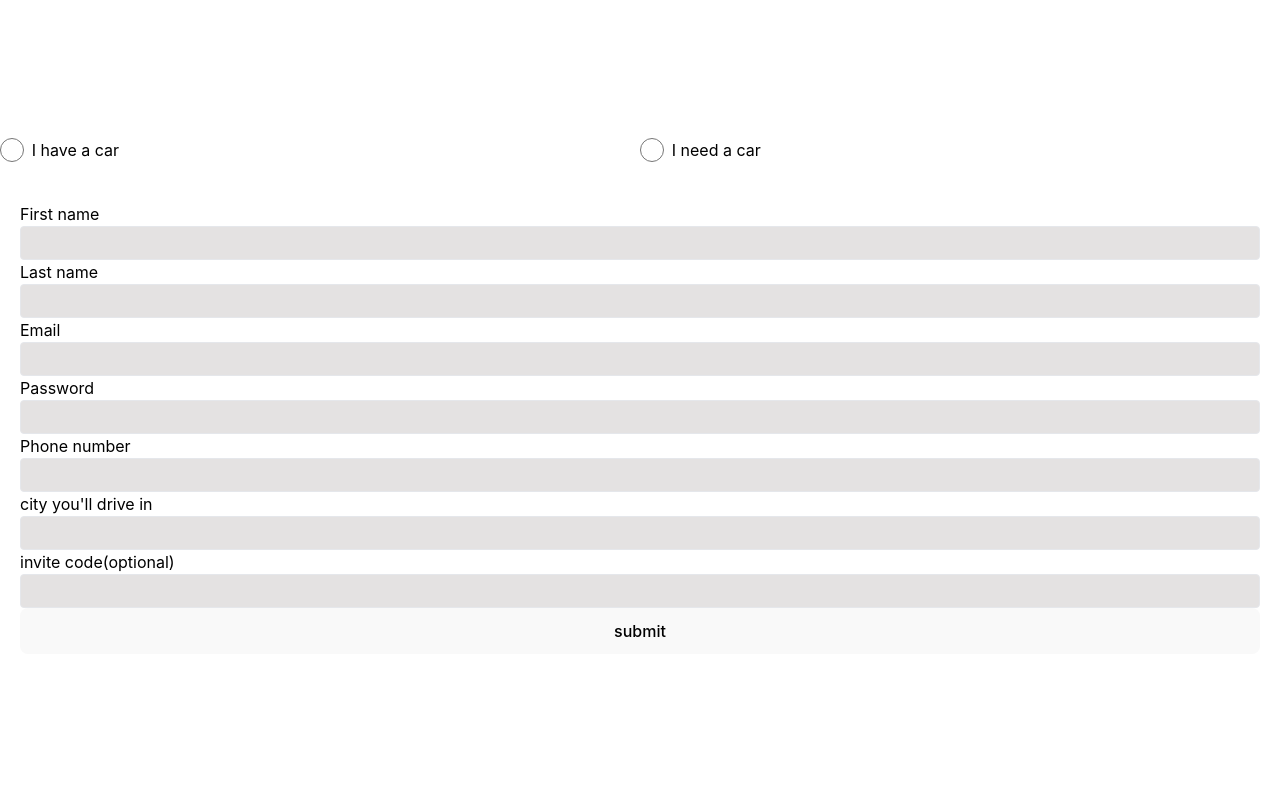
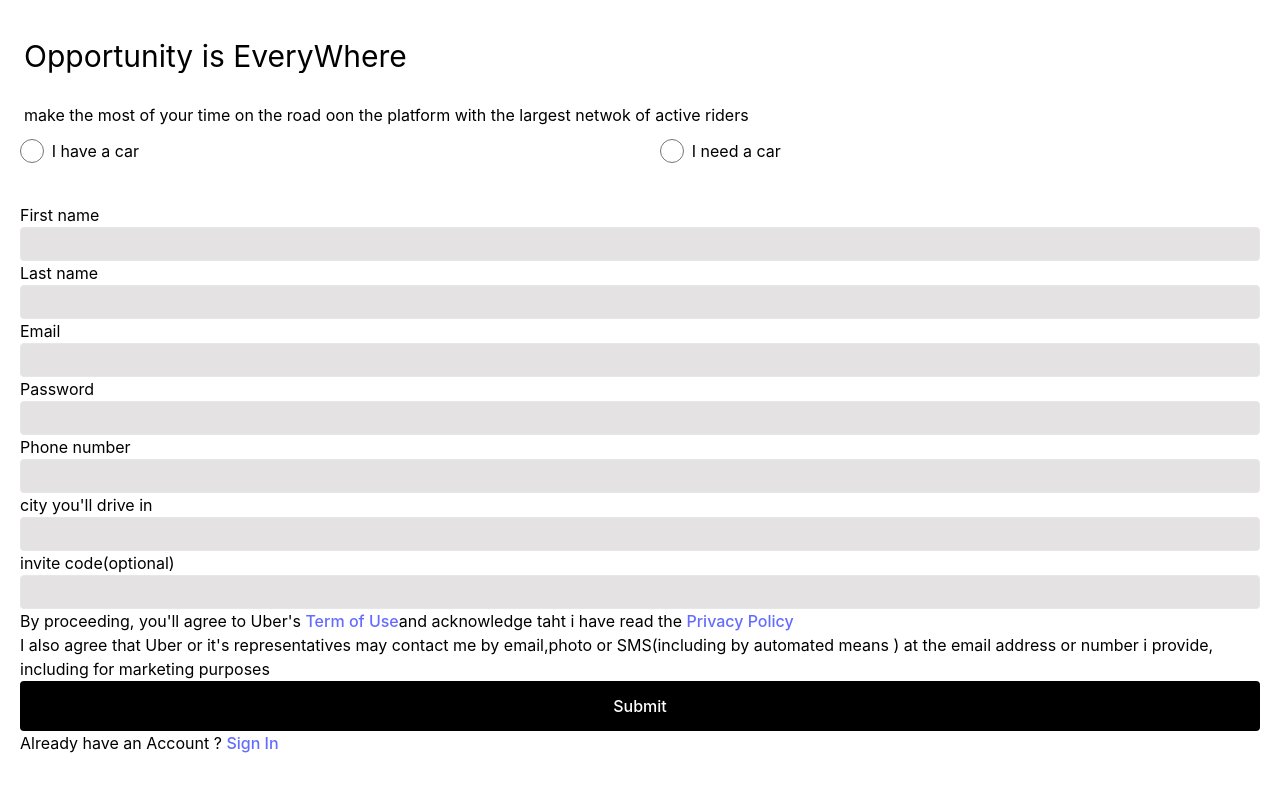
Before and after one commit to BLADEHEDA/Private-journal, a React (Vite) app: page / in a window 1280 px wide. Shown: the top 792 px of the page. Built offline with nearby package versions, Linux system fonts and the light colour scheme.

Commit message:
content incluede

```diff
--- a/src/Components/Form/LoginFormikComponents.tsx
+++ b/src/Components/Form/LoginFormikComponents.tsx
@@ -9,7 +9,8 @@
   ErrorMessage,
 //   FieldArray,
 //   FastField
-} from 'formik'
+} from 'formik';
+import carPic from "../../assets/10109.jpg"
 import * as yup from "yup";
 import Modal from './Modal';
 
@@ -120,6 +121,21 @@
   }
   return (
     <main>
+           <section className="main-section-left ">
+            <article className='block md:hidden'>
+              <img src={carPic} alt="carPic " />
+            </article>
+            <article className="content px-2 mx-4">
+              <div>
+              <h1 className='text-[30px] my-[1em] ' >Opportunity is EveryWhere</h1>
+              <p>make the most of your time on the road oon the platform with the largest
+                netwok of active riders</p>
+            </div>
+            {/* <article className='hidden md:block mt-[28em]'>
+              <img src={carPic} alt="carPic " />
+            </article> */}
+            </article>
+        </section>
     <Formik
       initialValues={initialValues}
       onSubmit={onSubmit}
@@ -131,7 +147,7 @@
         return (
           <Form>
     {/* subjected to changes  */}
-    <section className="radio-btns mb-5">
+    <section className="radio-btns mb-5 mx-5">
 <div className='flex  mt-3  ' >
         <input
         type="radio"
@@ -172,7 +188,26 @@
               <FormikField label="Phone number" name="phone" type="tel" />
               <FormikField label="city you'll drive in  " name="city" type="text" />
               <FormikField label="invite code(optional) " name="code" type="text" />
-              <button   onClick={onSubmit}  style={{ display: "block" }}>submit</button>
+              {/* <button   onClick={onSubmit}  style={{ display: "block" }}>submit</button> */}
+              <section className="post-form">
+              <p className="form-text">
+              By proceeding, you'll agree to Uber's <a href="/"> Term of Use</a>
+               and acknowledge
+              taht i have read the  <a href="/"> Privacy Policy</a>
+            </p>
+            <p className="form-text"> I also agree that Uber or it's representatives
+            may contact me  by email,photo or SMS(including by automated means
+           ) at the email address or number i provide,
+            including for marketing purposes  </p>
+
+            <div className='text-center'>
+            <button
+             onClick={onSubmit}
+            className='bg-[black] rounded p-3 text-white' type='submit'>Submit</button>
+          </div>
+            <p className="form-text mb-[1em] ">Already have an Account ? <a href="/">
+               Sign In</a>  </p>
+              </section>
             </div>
             {/* <pre>{JSON.stringify(formik, null, 4)}</pre> */}
           </Form>
```
